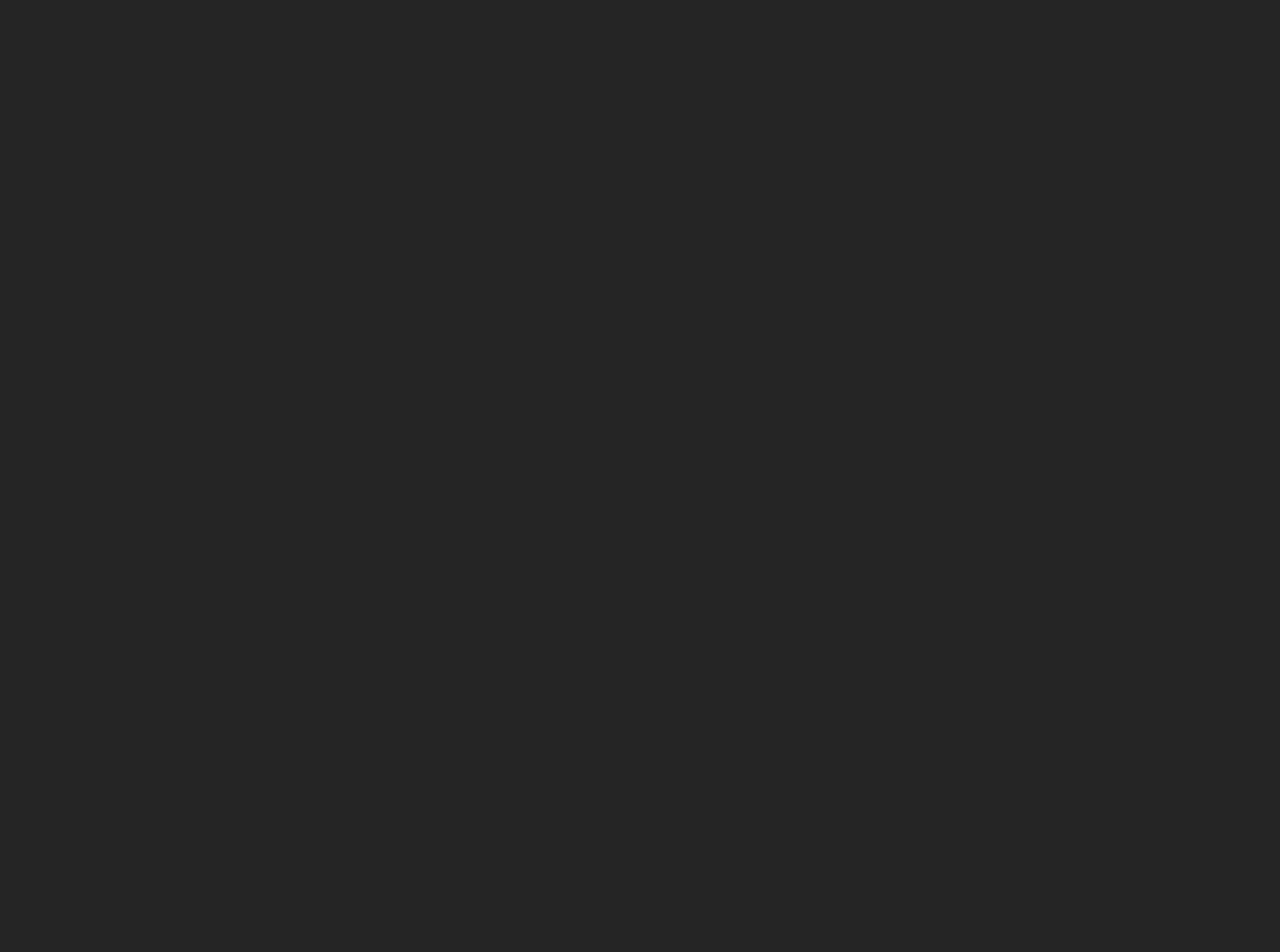
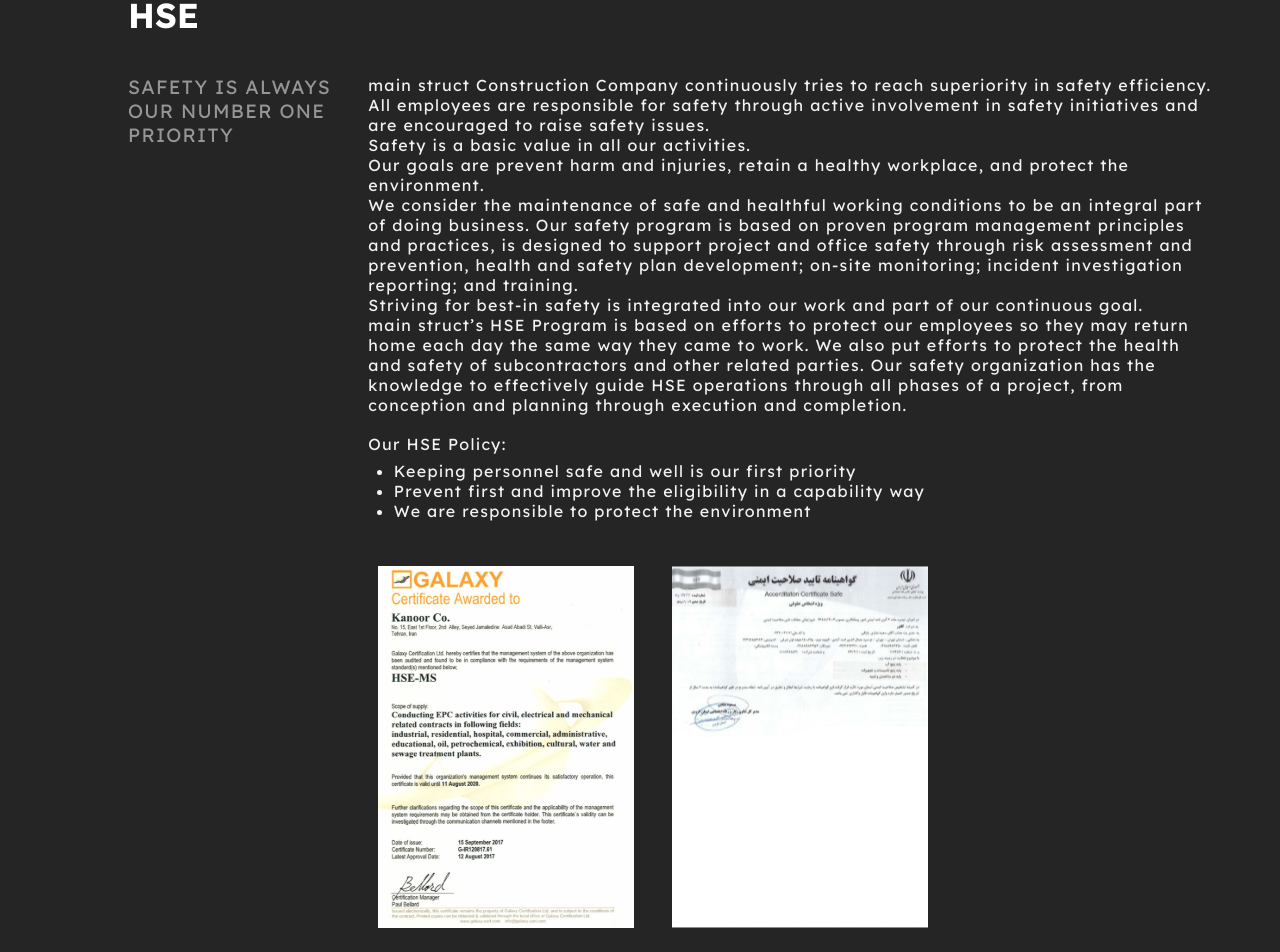
Before and after one commit to VigilantV/construction-company, a React (Create React App) app: page /HSE in a window 1280 px wide. Before the commit this address had no page. Shown: the part 820-1772 px from the top of the page. Before the commit the page ends 800 px from the top, so only its background shows below. Built offline with nearby package versions, Linux system fonts and the light colour scheme.

Commit message:
HSE section is implemeted

```diff
--- a/src/App.jsx
+++ b/src/App.jsx
@@ -3,6 +3,7 @@ import { BrowserRouter, Routes, Route, Navigate } from "react-router-dom";
 import HomePage from "./components/main pages/home page/HomePage";
 import AboutUsPage from "./components/main pages/about us/AboutUsPage";
 import TemplatePage from "./components/main pages/template page/TemplatePage";
+import HSE_Page from "./components/main pages/HSE/HSE_Page";
 import services from "./data information/services";
 import companyProjects from "./data information/companyProjects";
 import directorProjects from "./data information/directorProjects";
@@ -72,6 +73,8 @@ const App = () => {
           </Route>
         </Route>
 
+        <Route exact path="/HSE" element={<HSE_Page />} />
+
         <Route path="/" element={<Navigate replace to="/home" />} />
       </Routes>
     </BrowserRouter>
--- /dev/null
+++ b/src/components/main pages/HSE/HSE_Page.jsx
@@ -0,0 +1,24 @@
+import Navbar_Desktop from "../../common/Navbar_Desktop";
+import Header from "../../common/Header";
+import HSE_Section from "./HSE_Section";
+import Footer from "../../common/Footer";
+
+const aboutUsHeaderText = (
+  <h2 style={{ fontSize: "2vw", marginTop: "6vw" }}>
+    Offer the highest quality
+    <br /> to clients is our prime directive.
+  </h2>
+);
+
+const HSE_Page = () => {
+  return (
+    <>
+      <Navbar_Desktop />
+      <Header>{aboutUsHeaderText}</Header>
+      <HSE_Section />
+      <Footer />
+    </>
+  );
+};
+
+export default HSE_Page;
--- /dev/null
+++ b/src/components/main pages/HSE/HSE_Section.jsx
@@ -0,0 +1,34 @@
+import HSE_Articles from "../../../data information/HSE_Articles";
+
+import classes from "../../../styles/main pages/HSE/HSE_Section.module.scss";
+import certificate1 from "../../../images/HSE/0.svg";
+import certificate2 from "../../../images/HSE/1.svg";
+
+const HSE_Section = () => {
+  return (
+    <div>
+      <h2 className={classes.title}>HSE</h2>
+      {HSE_Articles.map((article) => (
+        <div key={article.title} className={classes.article}>
+          <div className={classes.left_side}>{article.title}</div>
+          <div className={classes.right_side}>{article.content}</div>
+        </div>
+      ))}
+
+      <div className={classes.img_wrapper}>
+        <img
+          className={classes.img}
+          src={certificate1}
+          alt="cetificate_1"
+        />
+        <img
+          className={classes.img}
+          src={certificate2}
+          alt="cetificate_2"
+        />
+      </div>
+    </div>
+  );
+};
+
+export default HSE_Section;
--- /dev/null
+++ b/src/data information/HSE_Articles.js
@@ -0,0 +1,49 @@
+const HSE_Articles = [
+  {
+    title: "SAFETY IS ALWAYS OUR NUMBER ONE PRIORITY",
+    content: (
+      <>
+        <p>
+          main struct Construction Company continuously tries to reach superiority in
+          safety efficiency. All employees are responsible for safety through
+          active involvement in safety initiatives and are encouraged to raise
+          safety issues.
+        </p>
+        <p>Safety is a basic value in all our activities.</p>
+        <p>
+          Our goals are prevent harm and injuries, retain a healthy workplace,
+          and protect the environment.
+        </p>
+        <p>
+          We consider the maintenance of safe and healthful working conditions
+          to be an integral part of doing business. Our safety program is based
+          on proven program management principles and practices, is designed to
+          support project and office safety through risk assessment and
+          prevention, health and safety plan development; on-site monitoring;
+          incident investigation reporting; and training.
+        </p>
+        <p>
+          Striving for best-in safety is integrated into our work and part of
+          our continuous goal.
+        </p>
+        <p>
+          main struct’s HSE Program is based on efforts to protect our employees so
+          they may return home each day the same way they came to work. We also
+          put efforts to protect the health and safety of subcontractors and
+          other related parties. Our safety organization has the knowledge to
+          effectively guide HSE operations through all phases of a project, from
+          conception and planning through execution and completion.
+        </p>
+
+        <p style={{ margin: "1.5vw 0 0 0" }}> Our HSE Policy: </p>
+        <ul style={{ margin: "0.5vw auto" }}>
+          <li> Keeping personnel safe and well is our first priority </li>
+          <li>Prevent first and improve the eligibility in a capability way</li>
+          <li> We are responsible to protect the environment </li>
+        </ul>
+      </>
+    ),
+  },
+];
+
+export default HSE_Articles;
--- /dev/null
+++ b/src/styles/main pages/HSE/HSE_Section.module.scss
@@ -0,0 +1,48 @@
+@use "../../global/variables" as *;
+
+.title {
+  margin-left: 10vw;
+  text-align: left;
+  font-size: 2.7vw;
+  color: white;
+  margin-top: 1vw;
+}
+
+.article {
+  display: flex;
+  gap: 1vw;
+  margin: 3vw 5vw 3vw 0;
+  letter-spacing: 0.1vw;
+}
+
+.img_wrapper {
+  display: flex;
+  margin-left: 29.5vw;
+  margin-bottom: 4vw;
+}
+
+.img {
+  width: 20vw;
+  margin-right: 3vw;
+}
+
+.left_side {
+  width: 20vw;
+  margin-left: 10vw;
+  font-size: 1.5vw;
+  text-align: left;
+  text-transform: uppercase;
+  color: $lightGray;
+}
+
+.right_side {
+  width: 80vw;
+  padding-left: 1vw;
+  font-size: 1.25vw;
+  color: $smokyWhite;
+
+  ul {
+    padding-left: 2vw;
+    margin: 1vw auto;
+  }
+}
```
